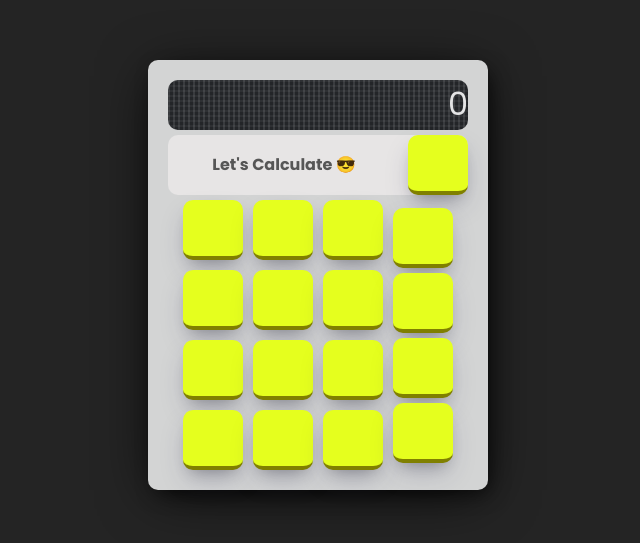
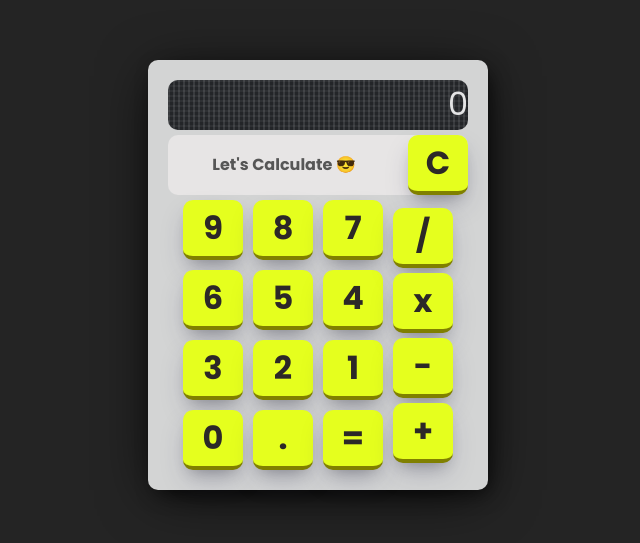
Before and after one commit to RCThales/fcc-calculator, a React (Vite) app: page / in a window 1280 px wide. Shown: the part 125-668 px from the top of the page, without its empty margins (322-962 px from the left). Built offline with nearby package versions, Linux system fonts and the light colour scheme.

Commit message:
Added sounds to the `buttons`

```diff
--- a/src/components/calculator-buttons/calculator-buttons.tsx
+++ b/src/components/calculator-buttons/calculator-buttons.tsx
@@ -1,17 +1,36 @@
 import "./calculator-button.css";
 
+const clickSound = new Audio("../../public/click.mp3");
+const victorySound = new Audio("../../public/victory.wav");
 const CalculatorButtons = ({
-  number,
+  buttonClicked,
   functionHandler,
   id,
 }: CalculatorButtonsProps) => {
+  const playVictorySound = () => {
+    victorySound.volume = 0.5;
+    victorySound.currentTime = 0;
+    victorySound.play();
+  };
+
+  const playClickSound = () => {
+    clickSound.currentTime = 0;
+    clickSound.play();
+  };
+
+  const handleClick = () => {
+    if (buttonClicked === "=") {
+      playVictorySound();
+    } else {
+      playClickSound();
+    }
+
+    functionHandler(buttonClicked);
+  };
+
   return (
-    <button
-      className="calculator_button"
-      onClick={() => functionHandler(number)}
-      id={id}
-    >
-      {number}
+    <button className="calculator_button" onClick={handleClick} id={id}>
+      {buttonClicked}
     </button>
   );
 };
--- a/src/components/calculator-buttons/calculator-buttons.types.ts
+++ b/src/components/calculator-buttons/calculator-buttons.types.ts
@@ -1,5 +1,5 @@
 interface CalculatorButtonsProps {
-  number: string;
+  buttonClicked: string;
   functionHandler: Function;
   id: string;
 }
```
